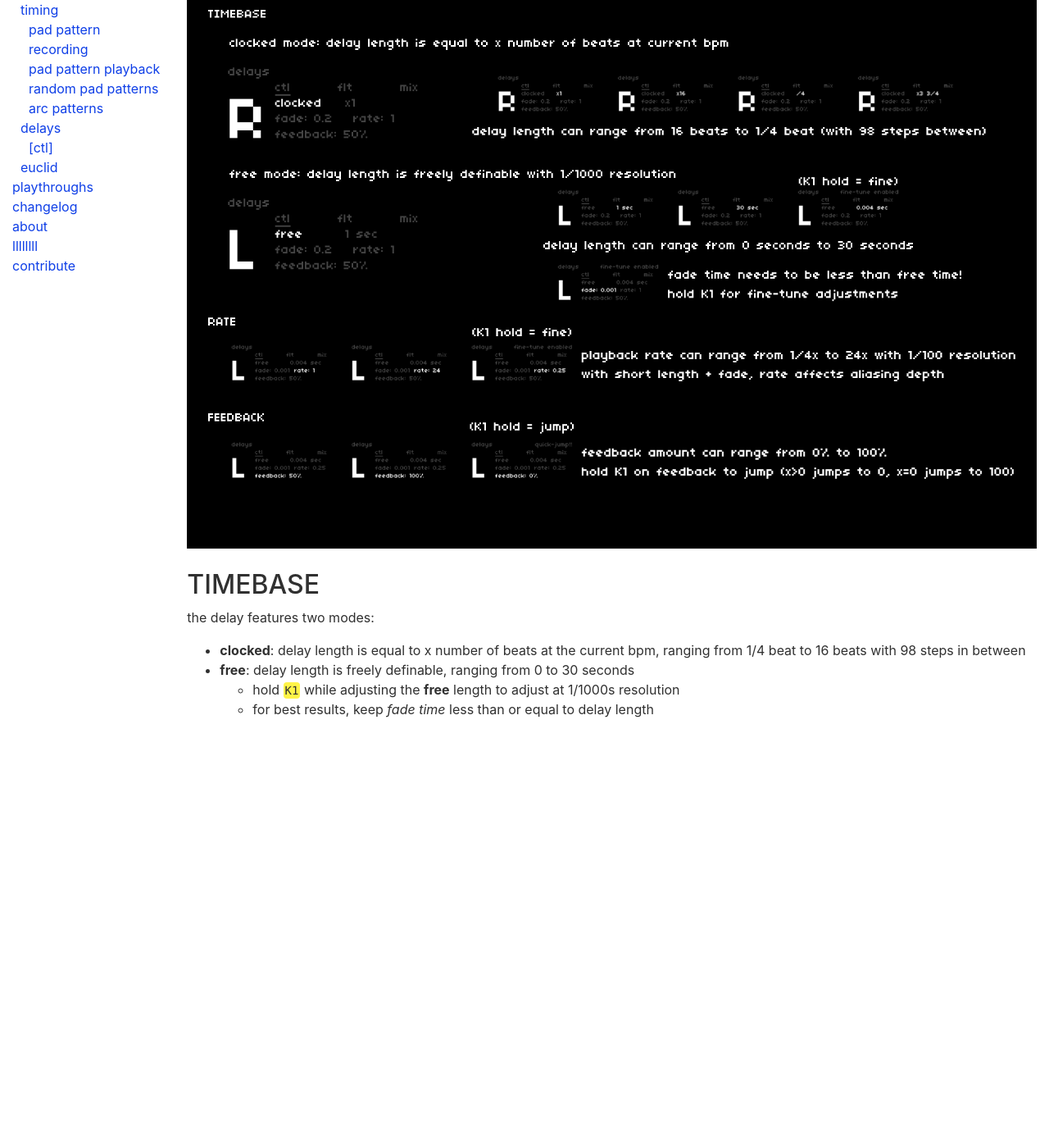
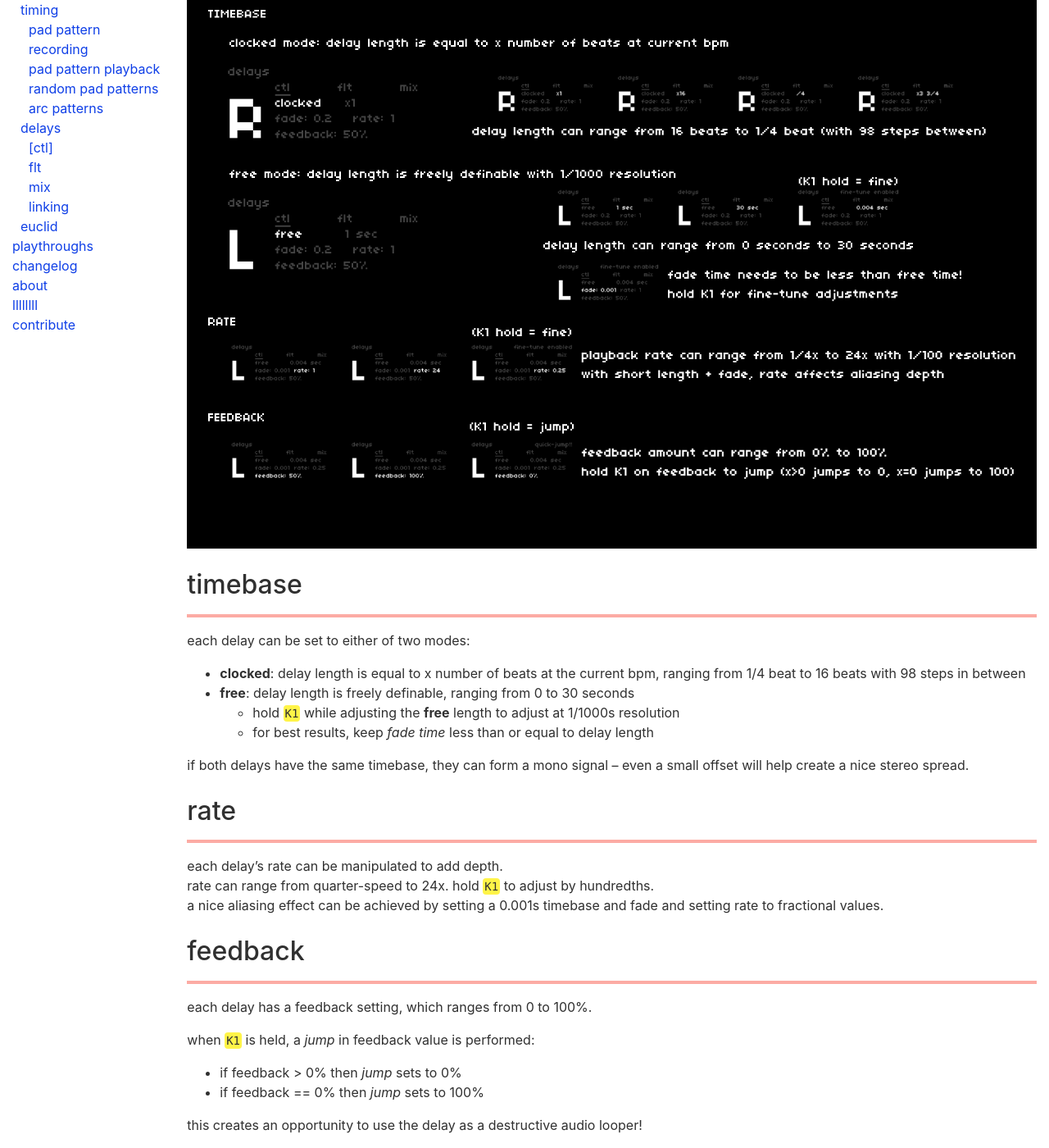
Before and after one commit to dndrks/cheat-codes-docs, a Jekyll site: the page built from _pages/docs_8-delays_ctrl.md, in a window 1280 px wide and 1400 px high, scrolled down 400 px. Shown: the whole window at 82% size. Built offline with Jekyll 4.4.1, drawn with Linux system fonts in a browser that asks for light colours; nearby versions of some CDN libraries; before the commit the page ends 1293 px from its top, so only the background shows below that.

Commit message:
++ delays

```diff
--- a/_pages/docs_8-delays_ctrl.md
+++ b/_pages/docs_8-delays_ctrl.md
@@ -9,11 +9,33 @@ level: 2
 
 <img src="../assets/images/delays_2ctl-hd.png" class="mw-60" />
 
-## TIMEBASE
+## timebase
+---
 
-the delay features two modes:
+each delay can be set to either of two modes:
 
 - **clocked**: delay length is equal to x number of beats at the current bpm, ranging from 1/4 beat to 16 beats with 98 steps in between
 - **free**: delay length is freely definable, ranging from 0 to 30 seconds
   - hold `K1` while adjusting the **free** length to adjust at 1/1000s resolution
   - for best results, keep *fade time* less than or equal to delay length
+
+if both delays have the same timebase, they can form a mono signal -- even a small offset will help create a nice stereo spread.
+
+## rate
+---
+
+each delay's rate can be manipulated to add depth.
+rate can range from quarter-speed to 24x. hold `K1` to adjust by hundredths.
+a nice aliasing effect can be achieved by setting a 0.001s timebase and fade and setting rate to fractional values.
+
+## feedback
+---
+
+each delay has a feedback setting, which ranges from 0 to 100%.
+
+when `K1` is held, a *jump* in feedback value is performed:
+
+- if feedback > 0% then *jump* sets to 0%
+- if feedback == 0% then *jump* sets to 100%
+
+this creates an opportunity to use the delay as a destructive audio looper!
```
Also changed, not shown: _pages/docs_4-euclid.md (+1 -1 lines), _pages/docs_8-delays_flt.md (added, +13 -0 lines), _pages/docs_8-delays_linking.md (added, +29 -0 lines), _pages/docs_8-delays_mix.md (added, +29 -0 lines), assets/images/delays_3flt-hd.png (added), assets/images/delays_4mix-hd.png (added), assets/images/delays_5linking-hd.png (added).
